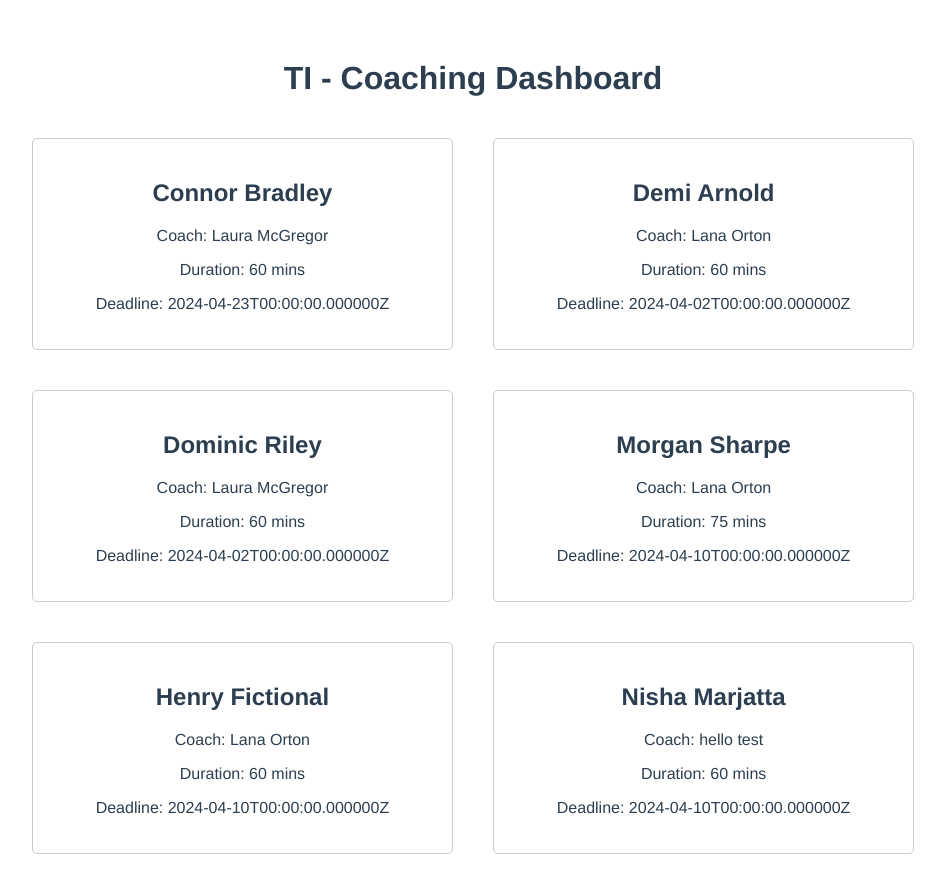
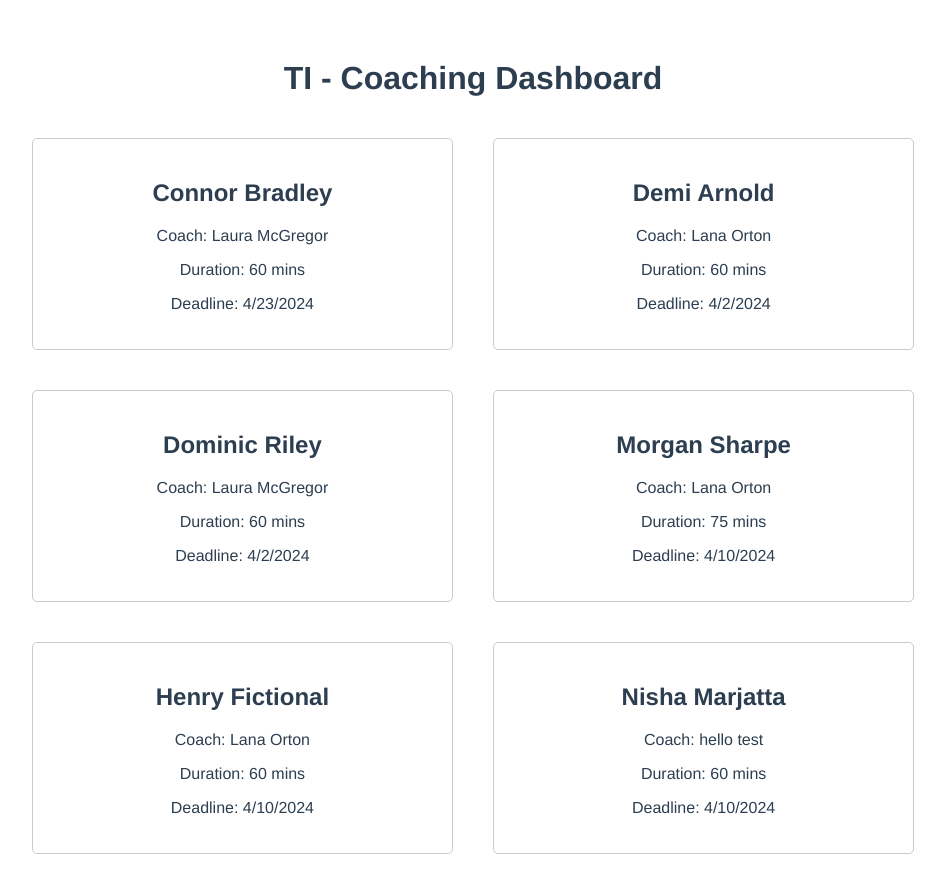
Before and after one commit to Micanio/ti-tech-test, a Vue app: page / in a window 1280 px wide. Shown: the whole page, without its empty margins (167-1112 px from the left). Built offline with nearby package versions, Linux system fonts and the light colour scheme.

Commit message:
Added method to format date into readable format

```diff
--- a/src/components/Bundle.vue
+++ b/src/components/Bundle.vue
@@ -9,7 +9,7 @@
                 <p>Duration: {{ bundle.duration_mins }} mins</p>
             </div>
             <div class="deadline">
-                <p>Deadline: {{ bundle.deadline }}</p>
+                <p>Deadline: {{ formatDate(bundle.deadline) }}</p>
             </div>
             <div class="session"></div>
         </div>
@@ -29,6 +29,11 @@ export default {
     computed: {
         bundles() {
             return this.bundle
+        }
+    },
+    methods: {
+        formatDate(date) {
+            return new Date(date).toLocaleDateString()
         }
     }
 }
```
